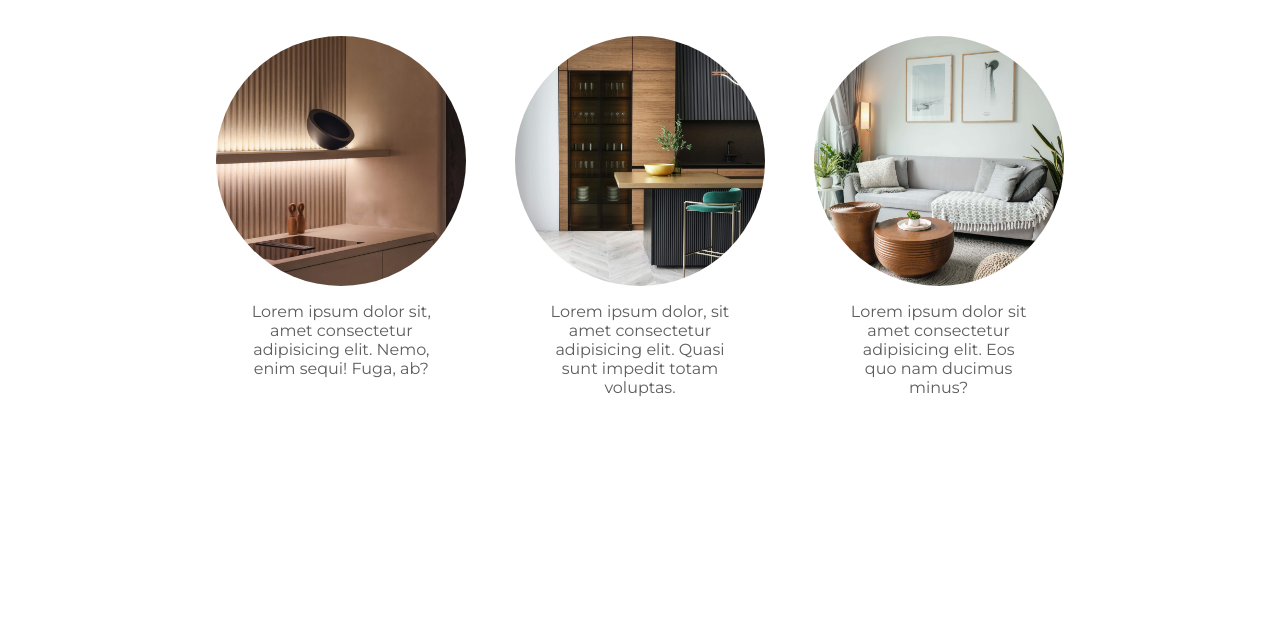
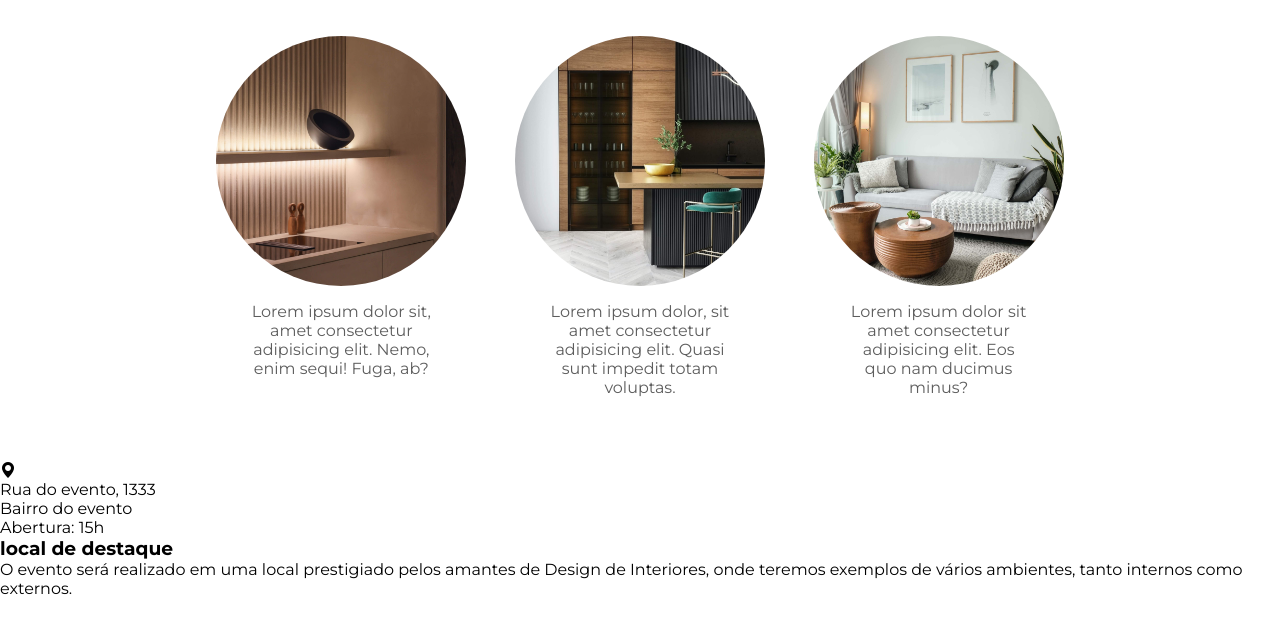
Before and after one commit to LucasMorais1998/js-mini-projects, a plain HTML site: page lp-indecor/index.html in a window 1280 px wide. Shown: the part 833-1465 px from the top of the page. Drawn offline with nearby package versions, Linux system fonts and the light colour scheme.

Commit message:
add section location html

```diff
--- a/lp-indecor/index.html
+++ b/lp-indecor/index.html
@@ -88,5 +88,23 @@
         </div>
       </div>
     </section>
+    <section id="location">
+      <div id="address">
+        <i class="bi bi-geo-alt-fill"></i>
+        <div id="address-details">
+          <p>Rua do evento, 1333</p>
+          <p>Bairro do evento</p>
+          <p>Abertura: 15h</p>
+        </div>
+      </div>
+      <div id="about-location">
+        <h3>local de destaque</h3>
+        <p>
+          O evento será realizado em uma local prestigiado pelos amantes de
+          Design de Interiores, onde teremos exemplos de vários ambientes, tanto
+          internos como externos.
+        </p>
+      </div>
+    </section>
   </body>
 </html>
```
